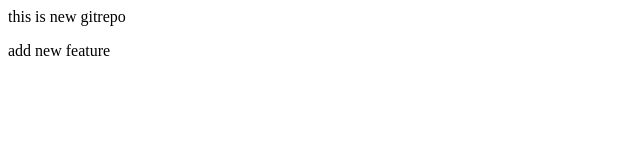
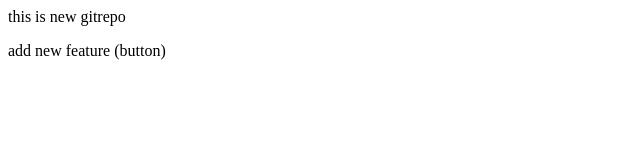
Before and after one commit to Palok123/LocalRepo, a plain HTML site: page index.html in a window 1280 px wide. Shown: the full height of the page, 0-640 px from the left. Drawn offline with Linux system fonts and the light colour scheme.

Commit message:
add button

```diff
--- a/index.html
+++ b/index.html
@@ -1,2 +1,2 @@
 <p>this is new gitrepo</p>
-<p>add new feature</p>
+<p>add new feature (button)</p>
```
